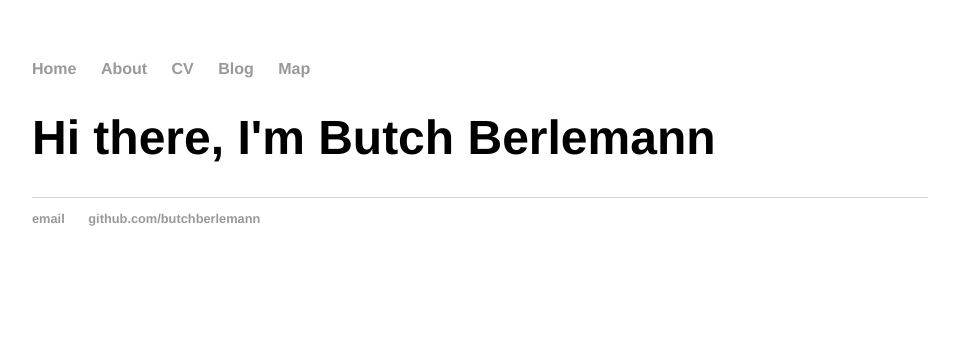
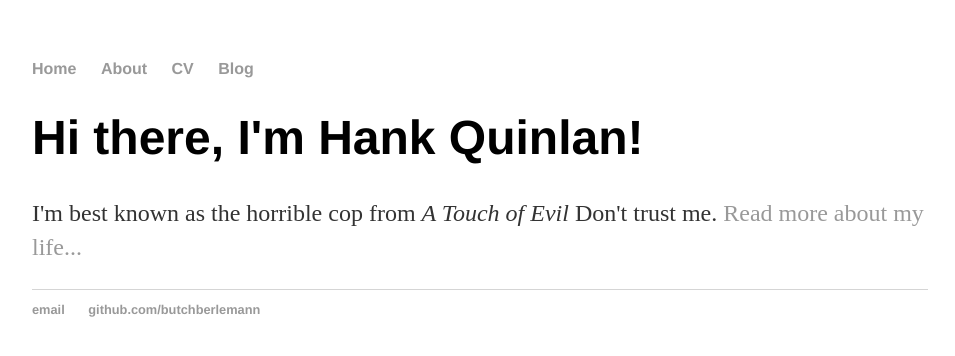
Before and after one commit to butchberlemann/butchberlemann.github.io, a Jekyll site: the page built from index.html, in a window 1280 px wide. Shown: the top 356 px of the page, without its empty margins (160-1115 px from the left). Built offline with Jekyll 4.4.1, drawn with Linux system fonts in a browser that asks for light colours.

Commit message:
Update index.html

```diff
--- a/index.html
+++ b/index.html
@@ -1,30 +1,8 @@
-<!DOCTYPE html>
-<html>
-	<head>
-		<title>Butch Berlemann, Spatial EAM Developer </title>
-		<!-- link to main stylesheet -->
-		<link rel="stylesheet" type="text/css" href="/css/main.css">
-	</head>
-	<body>
-		<nav>
-    		<ul>
-        		<li><a href="/">Home</a></li>
-	        	<li><a href="/about">About</a></li>
-        		<li><a href="/cv">CV</a></li>
-        		<li><a href="/blog">Blog</a></li>
-			<li><a href="/map/basic.html">Map</a></li>
-    		</ul>
-		</nav>
-		<div class="container">
-    		<div class="blurb">
-        		<h1>Hi there, I'm Butch Berlemann </h1>
-    		</div><!-- /.blurb -->
-		</div><!-- /.container -->
-		<footer>
-    		<ul>
-        		<li><a href="mailto:butchberlemann@gmail.com">email</a></li>
-        		<li><a href="https://github.com/butchberlemann">github.com/butchberlemann</a></li>
-			</ul>
-		</footer>
-	</body>
-</html>
+---
+layout: default
+title: Butch Berlemann Spatial EAM Developer
+---
+<div class="blurb">
+	<h1>Hi there, I'm Hank Quinlan!</h1>
+	<p>I'm best known as the horrible cop from <em>A Touch of Evil</em> Don't trust me. <a href="/about">Read more about my life...</a></p>
+</div><!-- /.blurb -->
```
